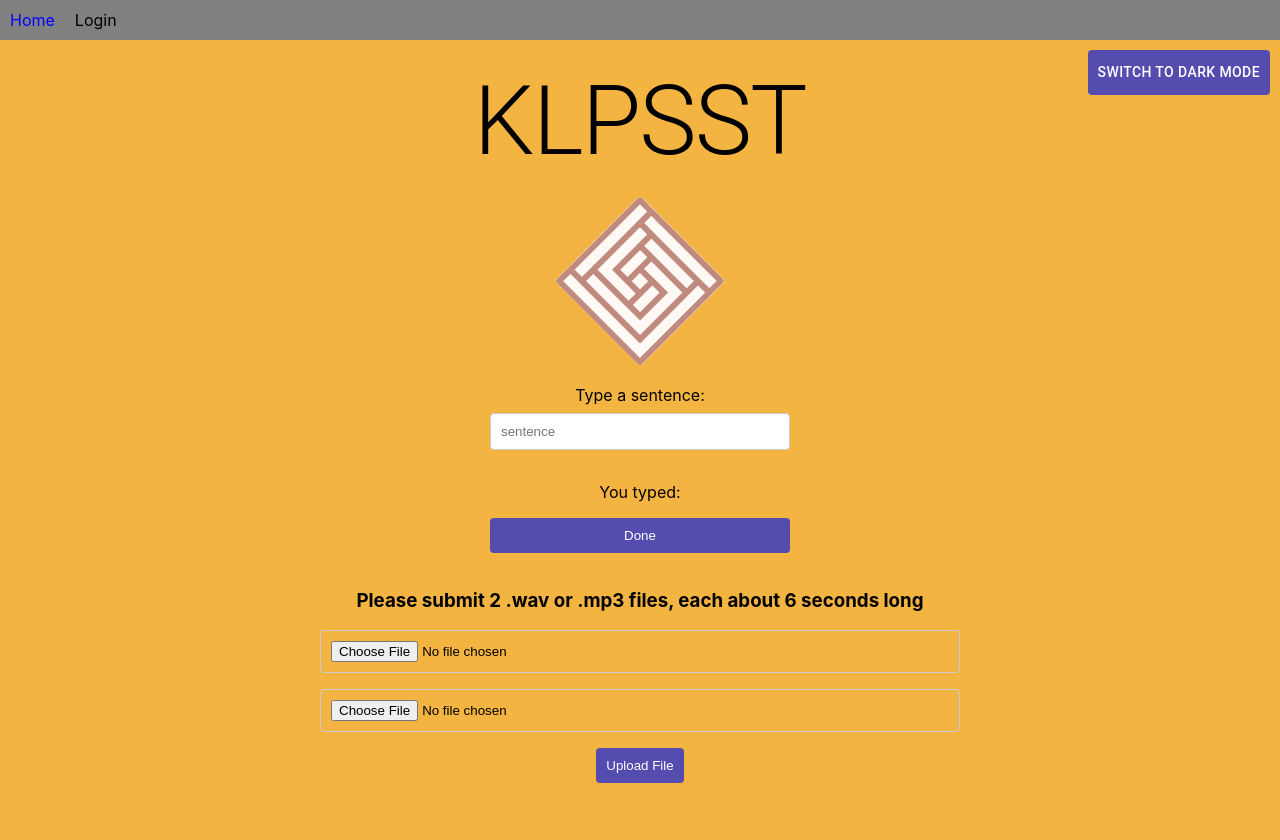
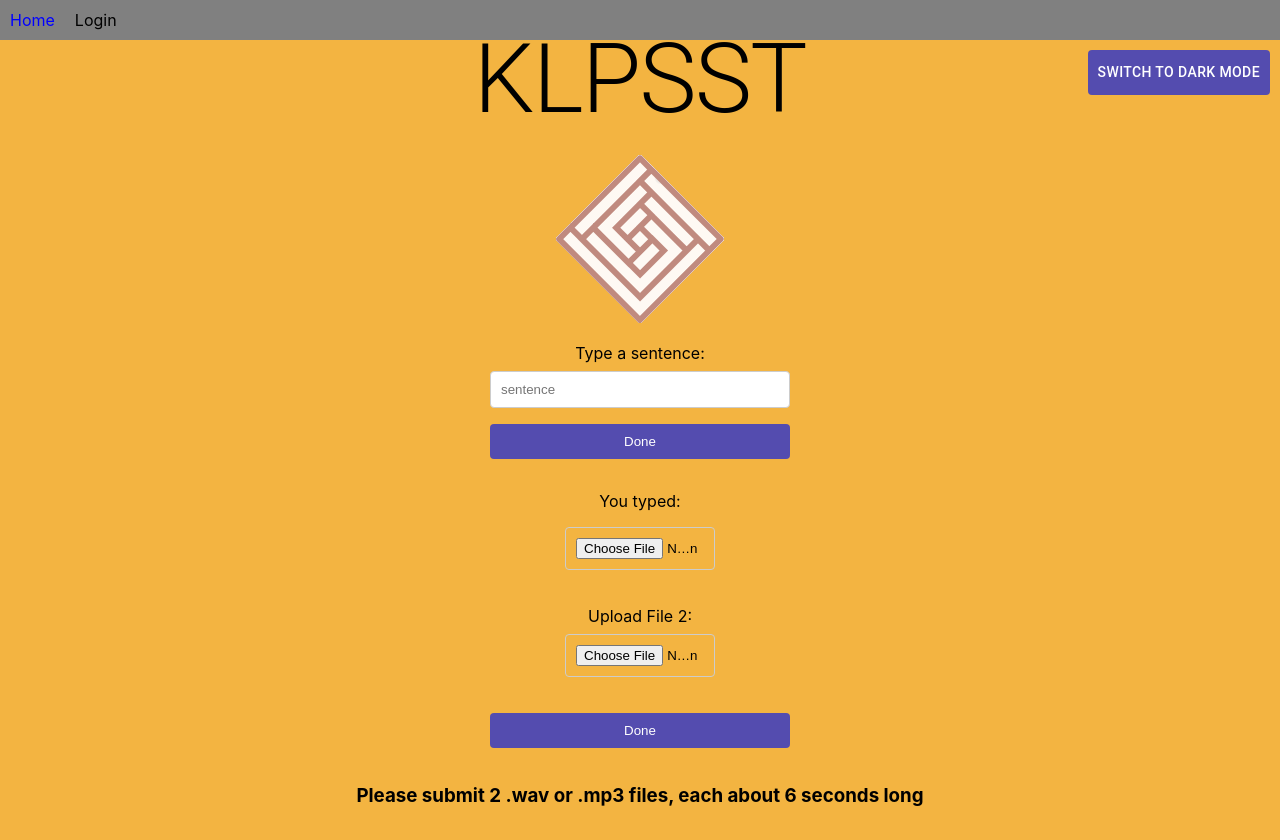
Before and after one commit to ECE-24-Capstone-Text-to-Speech/ECE-24-Capstone-AI-Text-2-Speech, a React (Create React App) app in the folder klpsst_wb/: page / in a window 1280 px wide. Built offline with nearby package versions, Linux system fonts and the light colour scheme.

Commit message:
pretty frontend + file uploads

```diff
--- a/klpsst_wb/package.json
+++ b/klpsst_wb/package.json
@@ -3,6 +3,10 @@
   "version": "0.1.0",
   "private": true,
   "dependencies": {
+    "@emotion/react": "^11.11.1",
+    "@emotion/styled": "^11.11.0",
+    "@mui/material": "^5.14.18",
+    "@mui/styled-engine-sc": "^6.0.0-alpha.6",
     "@testing-library/jest-dom": "^5.17.0",
     "@testing-library/react": "^13.4.0",
     "@testing-library/user-event": "^13.5.0",
@@ -10,6 +14,7 @@
     "react-dom": "^18.2.0",
     "react-router-dom": "^6.18.0",
     "react-scripts": "5.0.1",
+    "styled-components": "^6.1.1",
     "web-vitals": "^2.1.4"
   },
   "scripts": {
--- a/klpsst_wb/src/Frontend/klpsst.js
+++ b/klpsst_wb/src/Frontend/klpsst.js
@@ -13,6 +13,9 @@ import { render } from "@testing-library/react";
 const KLPSST_Page = () => {
   const storedTheme = localStorage.getItem("theme");
   const initialTheme = storedTheme ? JSON.parse(storedTheme) : "light";
+  const [file1, setFile1] = useState('');
+  const [file2, setFile2] = useState('');
+
 
     // Define dark mode theme
     const darkTheme = createTheme({
@@ -50,20 +53,32 @@ const KLPSST_Page = () => {
     setInputValue(event.target.value);
   };
 
-  const handleUpload = async () => {
-    const fileInput = document.getElementById("fileInput");
-    const fileInput1 = document.getElementById("fileInput1");
 
-    const uploadEndpoint = "http://localhost/files/audioInput"; // check if right
+  const handleFile1Change = (event) => {
+    setFile1(event.target.files[0]);
+  };
 
+  const handleFile2Change = (event) => {
+    setFile2(event.target.files[0]);
+  };
+
+  const handleUpload = async (event) => {
+    event.preventDefault();
+
+    await sendFilesToBackend(file1, file2);
+
+    //additional logic
+  };
+
+  const sendFilesToBackend = async (file1, file2) => {
     // Create a FormData object to append files
     const formData = new FormData();
-     formData.append("file1", fileInput.files[0]);
-     formData.append("file2", fileInput1.files[0]);
+    formData.append('audioFile', file1); // Use 'audioFile' as the key for the first file
+    formData.append('audioFile', file2); // Use 'audioFile' as the key for the second file
 
     try {
-       const response = await fetch(uploadEndpoint, {
-         method: "POST",
+      const response = await fetch('http://localhost:80/files/audioInput', {
+        method: 'POST',
         body: formData,
       });
 
@@ -88,33 +103,34 @@ const KLPSST_Page = () => {
         {theme === "dark" ? "Switch to Light Mode" : "Switch to Dark Mode"}
         </Button>
         <Typography variant="h1">KLPSST</Typography>
-        <img src={KLPSSTLOGO} alt="logo" style={{width: '168px', height: '168px'}}/>
-        <form>
-          {/* <label for="userInput">Type a sentence:</label>
-          <input type="text" id="userInput" name="userInput" placeholder="sentence" required> <input />
+        <img src={KLPSSTLOGO} alt="logo" style={{ width: '168px', height: '168px' }} />
+        <form onSubmit={handleUpload}>
+            <label htmlFor="userInput" style={{ textAlign: "left" }}>Type a sentence:</label>
+            <input
+            type="text"
+            id="userInput"
+            name="userInput"
+            placeholder="sentence"
+            value={inputValue}
+            onChange={handleInputChange}
+            />
+            <input type="submit" value="Done" />
+            <p>You typed: {inputValue}</p>
+          <input type="file" id="fileInput" onChange={handleFile1Change} />
+          <br />
 
-          <input type="submit" value="Done"> <input /> */}
-          <label for="userInput" style={{textAlign:"left"}}>Type a sentence:</label>
-          <input type="text" id="userInput" name="userInput" placeholder="sentence"
-              value={inputValue} // Bind the input's value to the state variable
-              onChange={handleInputChange} // Call the event handler when the input changes
-          />
-          <p>You typed: {inputValue}</p>
-          <input type="submit" value="Done"></input>
+          <label htmlFor="fileInput1">Upload File 2:</label>
+          <input type="file" id="fileInput1" onChange={handleFile2Change} />
+          <br />
+
+            <input type="submit" value="Done" />
         </form>
 
         <h3>Please submit 2 .wav or .mp3 files, each about 6 seconds long</h3>
-
-          <input type="file" id="fileInput"/>
-
-          <input type="file" id="fileInput1" />
-
-          <button onClick={handleUpload}>Upload File</button>
-
         <p id="fileName"></p>
         </div>
     </ThemeProvider>
   );
-}
+};
 
 export default KLPSST_Page;
```
Also changed, not shown: 1 other file (tests, documents, lock files or other folders). Lines whose indentation alone changed are shown as unchanged.
